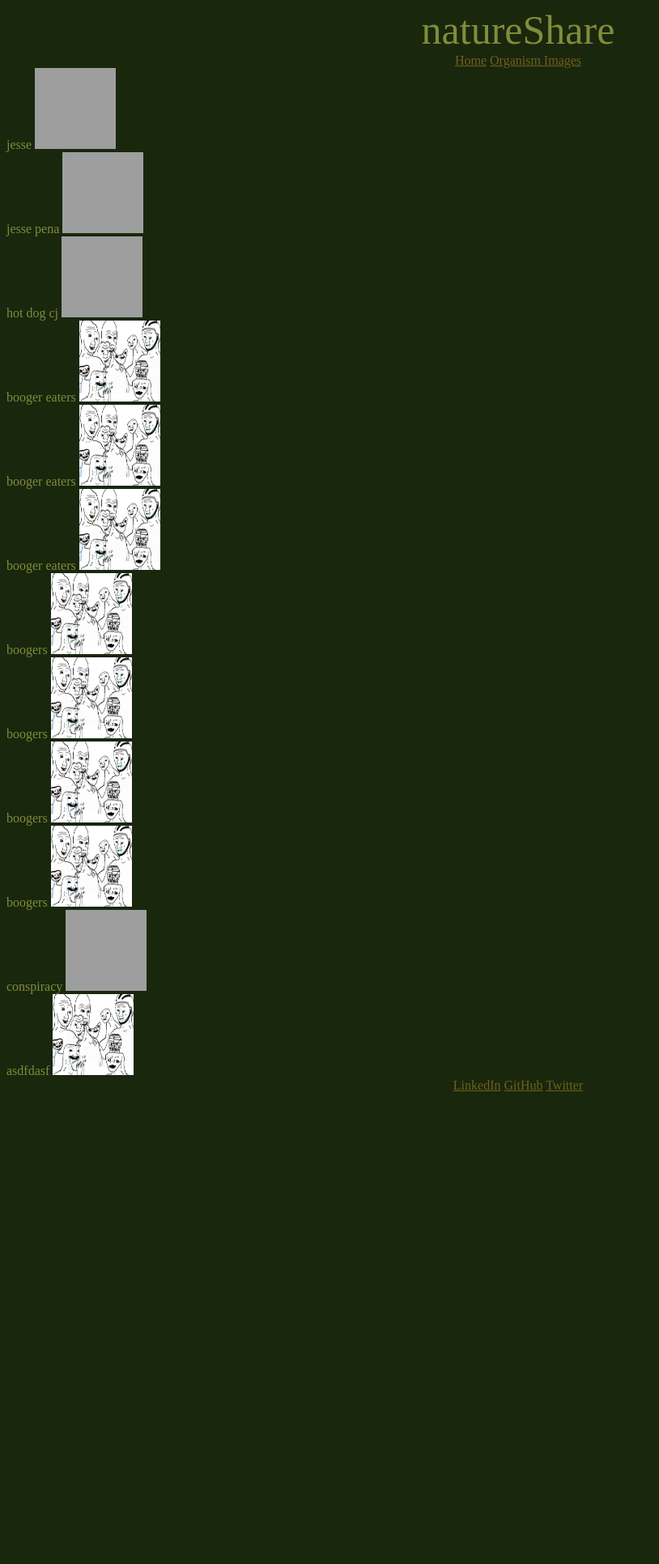
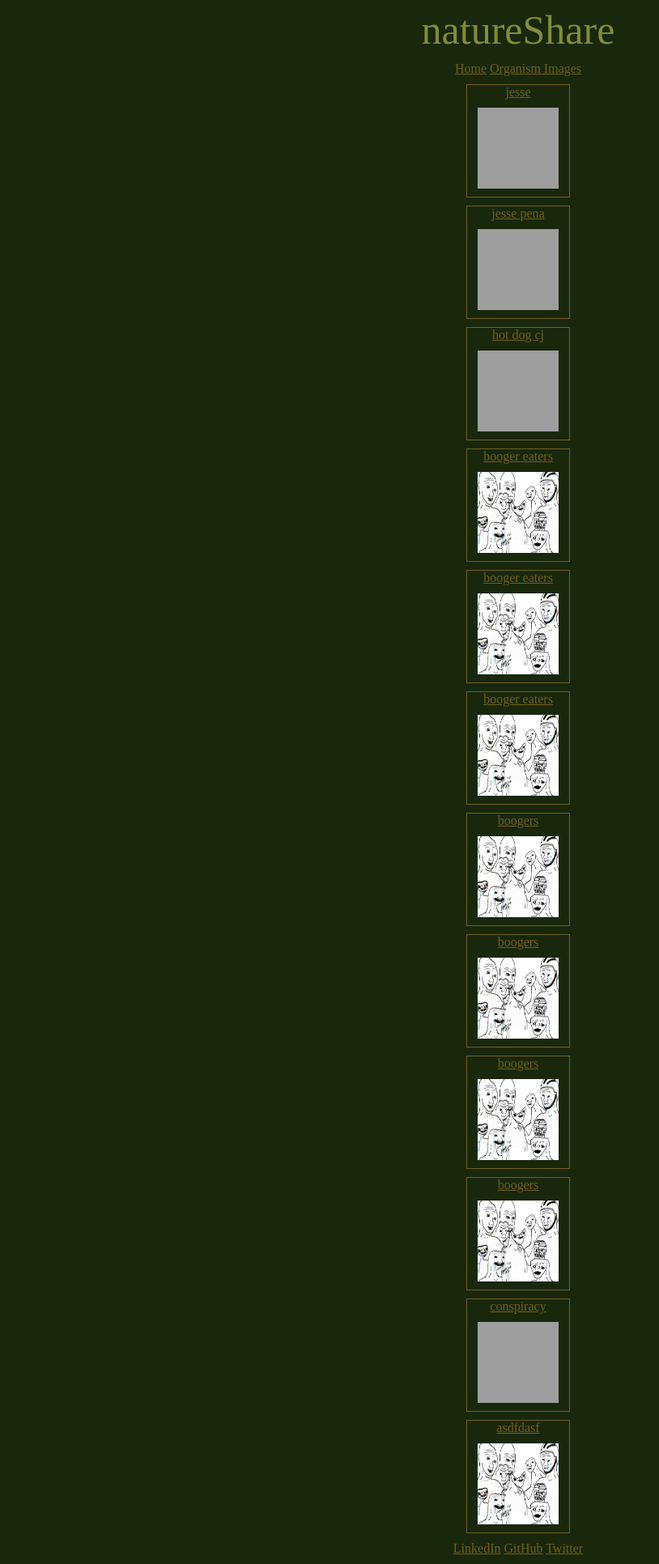
Before and after one commit to jpchato/nature-share, a Django app: page /organism_images in a window 1280 px wide. Shown: the whole page at 81% size, without its empty margins (0-814 px from the left). Before the commit the page ends 1348 px from the top, so only its background shows below. Run offline with Django 3.2, Linux system fonts and the light colour scheme; data comes from the database, SQL or seed files in the repository; grey boxes are pictures that could not be loaded.

Commit message:
added links to detail view from list view

```diff
--- a/natureShare/natureShareApp/models.py
+++ b/natureShare/natureShareApp/models.py
@@ -1,6 +1,7 @@
 from django.db import models
 from django.contrib.auth import get_user_model
 from datetime import datetime
+
 
 # Create your models here.
 
--- a/natureShare/natureShareApp/static/natureShareApp/images_style.css
+++ b/natureShare/natureShareApp/static/natureShareApp/images_style.css
@@ -3,11 +3,14 @@
 html {
     background-color: #19270d;
     color: #818c3c;
+
 }
 
 img {
     height: 100px;
     width: 100px;
+    margin-bottom: 10px;
+    margin-top: 10px;
 }
 
 header{
@@ -17,12 +20,25 @@ header{
 
 nav {
     text-align: center;
+    margin-top: 10px;
+    margin-bottom: 10px;
 }
 
 footer{
     text-align: center;
+    margin-top: 10px;
+    margin-bottom: 10px;
 }
 
 a {
     color: #72601b;
 }
+
+div {
+    text-align: center;
+    border: solid 1px #72601b;
+    width: 10%;
+    margin: auto;
+    margin-top: 10px;
+
+}
--- a/natureShare/templates/natureShareApp/images.html
+++ b/natureShare/templates/natureShareApp/images.html
@@ -18,8 +18,8 @@
 
     {% for organism in organism_images %}
             <div>
-                    {{ organism.name }}
-                     <img src="{{ organism.picture.url }}" />
+                <a href="http://127.0.0.1:8000/{{organism.id}}">{{ organism.name }} </a><br>
+                <img src="{{ organism.picture.url }}" />
             </div>
     {% endfor %}
 
```
Also changed, not shown: natureShare/natureShare/settings.py (line endings or trailing spaces).
